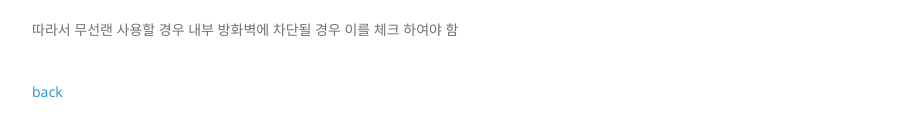
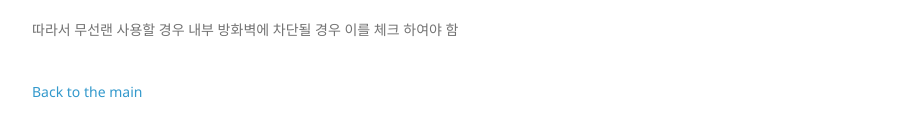
Before and after one commit to indexall/indexall.github.io, a Jekyll site: the page built from _posts/2017-04-11-firewall-of-gcm.md, in a window 1280 px wide. Shown: the part 247-384 px from the top of the page, without its empty margins (178-1091 px from the left). Built offline with Jekyll 4.4.1, drawn with Linux system fonts in a browser that asks for light colours.

Commit message:
no message

```diff
--- a/_layouts/post.html
+++ b/_layouts/post.html
@@ -17,12 +17,12 @@ layout: default
 
   <div class="post-content" itemprop="articleBody">
     {{ content }}
-    </br>
-    <a class="page-link" href="/">back</a>
   </div>
   {% if site.google_adsense %}
     {% include google-adsense.html %}
   {% endif %}
+  </br>
+  <a class="page-link" href="/">Back to the main</a>
 
   {% if site.disqus.shortname %}
     {% include disqus_comments.html %}
```
